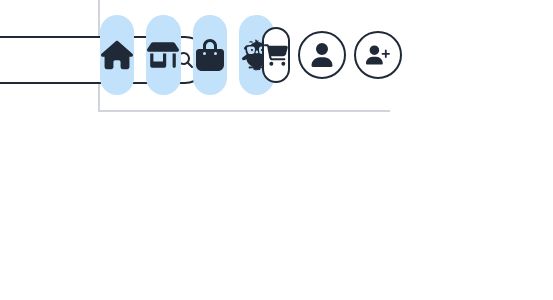
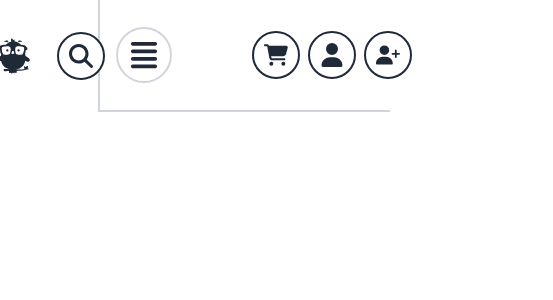
Before and after one commit to kuskidev/kusqi-front, a Next.js app: page / in a window 390 px wide. Shown: the top 300 px of the page, 553 px wide, since content can reach past the window. Built offline with nearby package versions, Linux system fonts and the light colour scheme.

Commit message:
feat: adding responsive partialy

```diff
--- a/app/components/main-nav/MainNav.tsx
+++ b/app/components/main-nav/MainNav.tsx
@@ -1,40 +1,22 @@
 'use client'
-import { FaMagnifyingGlass } from 'react-icons/fa6'
-import { mainMenuItemsList } from '@/app/lib/main-nav/main-menu-items'
 import React from 'react'
-import NavButton from './main-nav-button/NavButton'
 import { useRouter } from 'next/navigation'
 import AuthButton from './auth-button/AuthButton'
 import { authButtons } from '@/app/lib/main-nav/auth-button-items'
 import ShopCartButton from '../shop-cart-button/ShopCartButton'
+import CentralMenu from './central-menu/CentralMenu'
+import SearchSection from './search-section/SearchSection'
 
 const MainNav = () => {
     const route = useRouter()
     return (
         <nav className="flex flex-row justify-start w-full h-28 items-center">
-            <div className="flex flex-row w-1/4 h-full items-center justify-center">
-                <div className="pt-2 relative mx-auto text-gray-600">
-                    <input
-                        className="border-2 border-gray-300 bg-white w-80 h-12 px-5 pr-16 rounded-3xl text-sm focus:outline-none"
-                        type="search"
-                        name="Buscar..."
-                        placeholder="Buscar..."
-                    />
-                    <button type="submit" className="absolute right-0 top-0 mt-6 mr-4 flex justify-center items-center">
-                        <FaMagnifyingGlass />
-                    </button>
-                </div>
+            <div className="w-1/4 h-full ">
+                <SearchSection />
             </div>
             <div className="w-3/4 h-full flex flex-row items-center border-b-2 border-l-2 border-base-300">
-                <div className="flex flex-row justify-evenly gap-3 w-3/5">
-                    {mainMenuItemsList.map((item, index) => (
-                        <NavButton
-                            tooltip={item.tooltip}
-                            Icon={item.icon}
-                            action={() => route.push(item.link)}
-                            key={index}
-                        />
-                    ))}
+                <div className="w-3/5">
+                    <CentralMenu />
                 </div>
                 <div className="flex flex-row w-2/5 h-full items-center justify-center gap-7">
                     <ShopCartButton />
--- /dev/null
+++ b/app/components/main-nav/central-menu/CentralMenu.tsx
@@ -0,0 +1,57 @@
+import { mainMenuItemsList } from '@/app/lib/main-nav/main-menu-items'
+import React from 'react'
+import NavButton from '../main-nav-button/NavButton'
+import { useRouter } from 'next/navigation'
+import { FaAlignJustify } from 'react-icons/fa6'
+
+type MenuItemsProps = {
+    route: ReturnType<typeof useRouter>
+}
+
+const MenuItems = ({ route }: MenuItemsProps) => {
+    return (
+        <>
+            {mainMenuItemsList.map((item, index) => (
+                <NavButton tooltip={item.tooltip} Icon={item.icon} action={() => route.push(item.link)} key={index} />
+            ))}
+        </>
+    )
+}
+
+const CentralMenu = () => {
+    const route = useRouter()
+
+    return (
+        <>
+            <div className="lg:hidden">
+                <div className="dropdown">
+                    <button
+                        tabIndex={0}
+                        role="button"
+                        className="text-base ml-4 h-14 w-14 rounded-full border-2 border-base-300 flex flex-row justify-center items-center"
+                    >
+                        <FaAlignJustify size={30} />
+                    </button>
+                    <ul tabIndex={0} className="dropdown-content z-[1] menu p-2 shadow bg-base-100 rounded-box w-64">
+                        {mainMenuItemsList.map((item, index) => {
+                            const Icon = item.icon
+                            return (
+                                <li key={index} className="flex flex-row justify-start items-center">
+                                    <div role="link" onClick={() => route.push(item.link)} className="w-full text-base">
+                                        <Icon size={20} />
+                                        <a>{item.tooltip}</a>
+                                    </div>
+                                </li>
+                            )
+                        })}
+                    </ul>
+                </div>
+            </div>
+            <div className="w-full flex flex-row justify-evenly gap-3 max-lg:hidden">
+                <MenuItems route={route} />
+            </div>
+        </>
+    )
+}
+
+export default CentralMenu
--- a/app/components/main-nav/main-nav-button/NavButton.tsx
+++ b/app/components/main-nav/main-nav-button/NavButton.tsx
@@ -15,7 +15,7 @@ const NavButton = ({ action, Icon, className, tooltip }: Props) => {
             onClick={action}
             data-tip={tooltip ?? ''}
         >
-            <Icon size={32} />
+            <Icon size={30} />
         </button>
     )
 }
--- /dev/null
+++ b/app/components/main-nav/search-button/SearchButton.tsx
@@ -0,0 +1,12 @@
+import React from 'react'
+import { FaMagnifyingGlass } from 'react-icons/fa6'
+
+const SearchButton = () => {
+    return (
+        <button className="bg-neutral-content text-base border-base rounded-full h-12 w-12 border-2 flex justify-center items-center xl:hidden">
+            <FaMagnifyingGlass size={24} />
+        </button>
+    )
+}
+
+export default SearchButton
--- /dev/null
+++ b/app/components/main-nav/search-section/SearchSection.tsx
@@ -0,0 +1,50 @@
+import React from 'react'
+import { FaEarlybirds, FaMagnifyingGlass } from 'react-icons/fa6'
+import SearchButton from '../search-button/SearchButton'
+
+const SearchSection = () => {
+    return (
+        <div className="flex flex-row h-full items-center justify-center gap-6">
+            <div className="min-h-10 min-w-10 flex flex-row justify-center items-center">
+                <FaEarlybirds size={36} />
+            </div>
+            <div className="pt-2 relative mx-0 text-gray-600 max-xl:hidden">
+                <input
+                    className="border-2 border-gray-300 bg-white w-full max-w-80 h-12 px-5 pr-16 rounded-3xl text-sm focus:outline-none"
+                    type="search"
+                    name="Buscar..."
+                    placeholder="Buscar..."
+                />
+                <button type="submit" className="absolute right-0 top-0 mt-6 mr-4 flex justify-center items-center">
+                    <FaMagnifyingGlass />
+                </button>
+            </div>
+            <div className="dropdown dropdown-center">
+                <SearchButton />
+                <div tabIndex={0} className="card compact dropdown-content z-[1] shadow bg-base-100 rounded-box w-fit">
+                    <div tabIndex={0} className="card-body">
+                        <h2 className="card-title">Busca lo que desees</h2>
+                        <div className="join">
+                            <div>
+                                <div>
+                                    <input className="input input-bordered join-item" placeholder="Buscar" />
+                                </div>
+                            </div>
+                            <select defaultValue={'Ciudad'} className="select select-bordered join-item">
+                                <option value="Ciudad" disabled defaultChecked>
+                                    Ciudad
+                                </option>
+                                <option value="Oxapampa">Oxapampa</option>
+                            </select>
+                            <div className="indicator">
+                                <button className="btn join-item bg-primary border-primary">Buscar</button>
+                            </div>
+                        </div>
+                    </div>
+                </div>
+            </div>
+        </div>
+    )
+}
+
+export default SearchSection
--- a/app/components/shop-cart-button/ShopCartButton.tsx
+++ b/app/components/shop-cart-button/ShopCartButton.tsx
@@ -4,7 +4,7 @@ import { FaCartShopping } from 'react-icons/fa6'
 const ShopCartButton = () => {
     return (
         <button
-            className="tooltip tooltip-bottom bg-neutral-content text-base border-base rounded-full h-14 w-14 border-2 flex justify-center items-center"
+            className="tooltip min-w-12 min-h-12 tooltip-bottom bg-neutral-content text-base border-base rounded-full h-12 w-12 border-2 flex justify-center items-center"
             data-tip="Carrito de compras"
         >
             <FaCartShopping size={24} />
```
